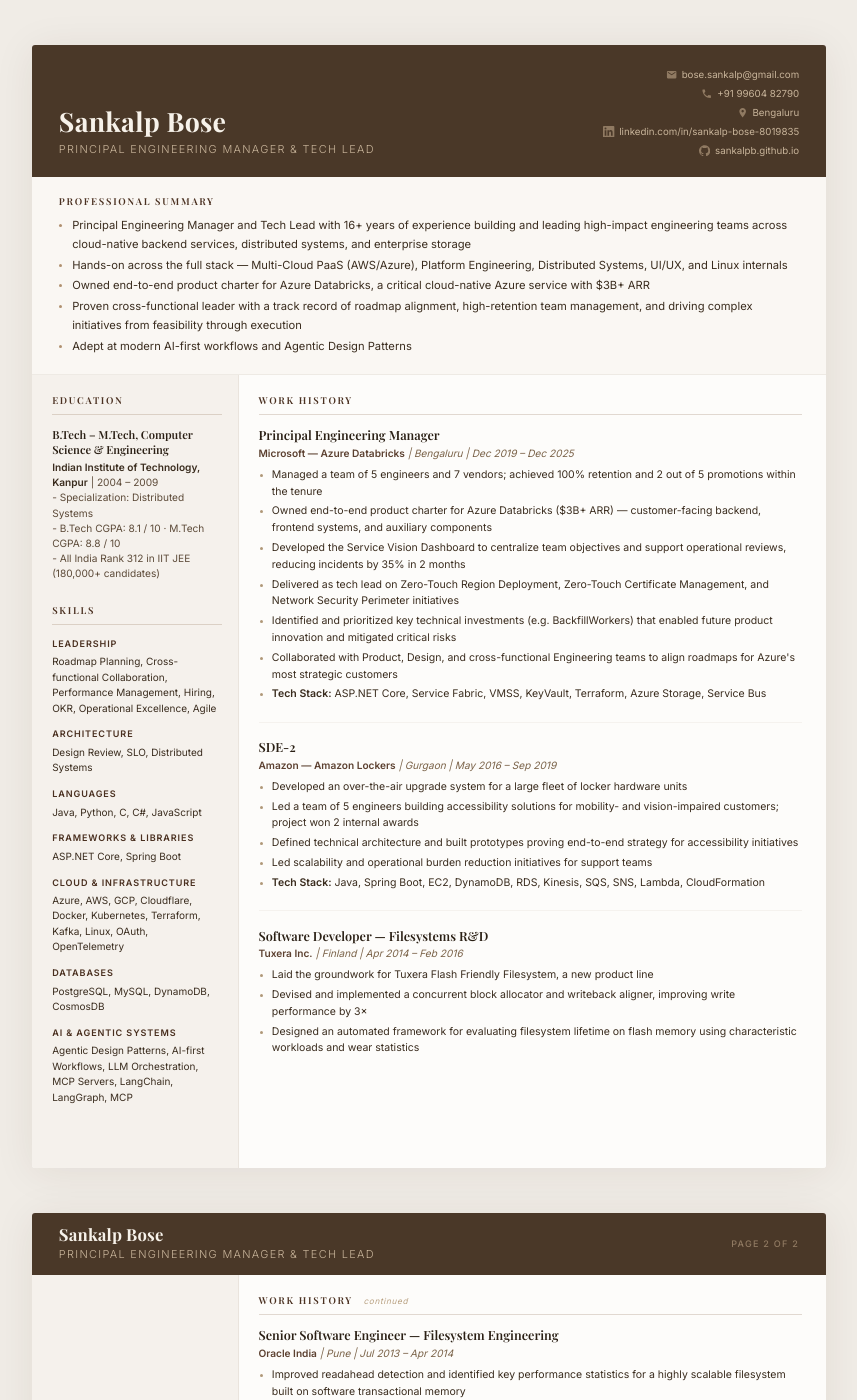
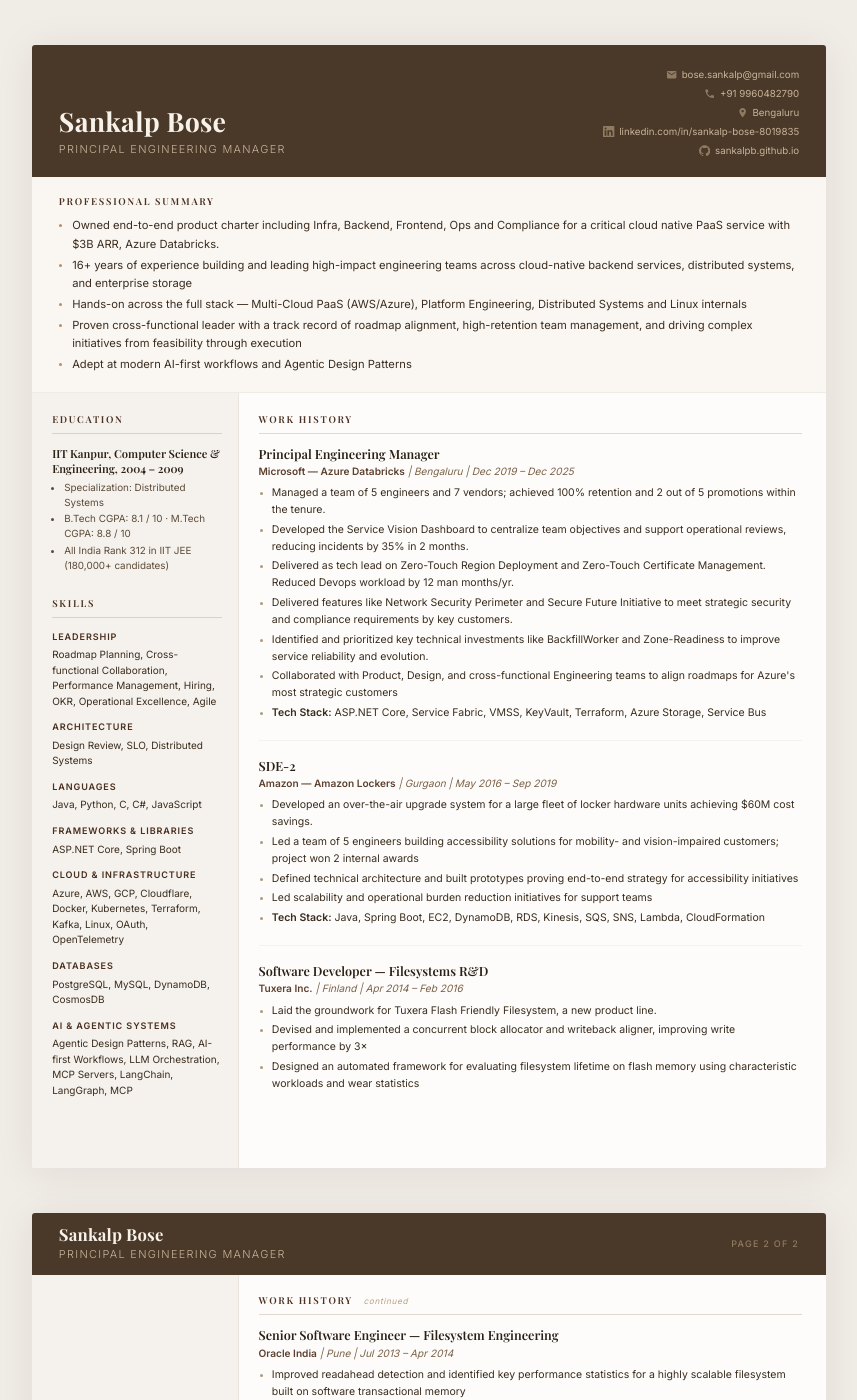
Before and after one commit to sankalpb/sankalpb.github.io, a Jekyll site: the page cv.html, which Jekyll copies as it is, in a window 1280 px wide and 1400 px high. Shown: the whole window, without its empty margins (211-1068 px from the left). Built offline with Jekyll 4.4.1, drawn with Linux system fonts in a browser that asks for light colours; some web fonts are replaced.

Commit message:
cv update

```diff
--- a/cv.html
+++ b/cv.html
@@ -398,11 +398,11 @@
     <header class="cv-header">
       <div class="header-left">
         <div class="cv-name">Sankalp Bose</div>
-        <div class="cv-title">Principal Engineering Manager & Tech Lead</div>
+        <div class="cv-title">Principal Engineering Manager</div>
       </div>
       <div class="cv-contact">
         <a href="mailto:bose.sankalp@gmail.com" class="contact-item"><svg viewBox="0 0 24 24" aria-hidden="true"><path d="M20 4H4c-1.1 0-2 .9-2 2v12c0 1.1.9 2 2 2h16c1.1 0 2-.9 2-2V6c0-1.1-.9-2-2-2zm0 4-8 5-8-5V6l8 5 8-5v2z"/></svg>bose.sankalp@gmail.com</a>
-<span class="contact-item"><svg viewBox="0 0 24 24" aria-hidden="true"><path d="M6.62 10.79c1.44 2.83 3.76 5.14 6.59 6.59l2.2-2.2c.27-.27.67-.36 1.02-.24 1.12.37 2.33.57 3.57.57.55 0 1 .45 1 1V20c0 .55-.45 1-1 1-9.39 0-17-7.61-17-17 0-.55.45-1 1-1h3.5c.55 0 1 .45 1 1 0 1.25.2 2.45.57 3.57.11.35.03.74-.25 1.02l-2.2 2.2z"/></svg>+91 99604 82790</span>
+<span class="contact-item"><svg viewBox="0 0 24 24" aria-hidden="true"><path d="M6.62 10.79c1.44 2.83 3.76 5.14 6.59 6.59l2.2-2.2c.27-.27.67-.36 1.02-.24 1.12.37 2.33.57 3.57.57.55 0 1 .45 1 1V20c0 .55-.45 1-1 1-9.39 0-17-7.61-17-17 0-.55.45-1 1-1h3.5c.55 0 1 .45 1 1 0 1.25.2 2.45.57 3.57.11.35.03.74-.25 1.02l-2.2 2.2z"/></svg>+91 9960482790</span>
 <span class="contact-item"><svg viewBox="0 0 24 24" aria-hidden="true"><path d="M12 2C8.13 2 5 5.13 5 9c0 5.25 7 13 7 13s7-7.75 7-13c0-3.87-3.13-7-7-7zm0 9.5c-1.38 0-2.5-1.12-2.5-2.5s1.12-2.5 2.5-2.5 2.5 1.12 2.5 2.5-1.12 2.5-2.5 2.5z"/></svg>Bengaluru</span>
 <a href="https://linkedin.com/in/sankalp-bose-8019835" class="contact-item" target="_blank"><svg viewBox="0 0 24 24" aria-hidden="true"><path d="M20.447 20.452h-3.554v-5.569c0-1.328-.027-3.037-1.852-3.037-1.853 0-2.136 1.445-2.136 2.939v5.667H9.351V9h3.414v1.561h.046c.477-.9 1.637-1.85 3.37-1.85 3.601 0 4.267 2.37 4.267 5.455v6.286zM5.337 7.433a2.062 2.062 0 0 1-2.063-2.065 2.064 2.064 0 1 1 2.063 2.065zm1.782 13.019H3.555V9h3.564v11.452zM22.225 0H1.771C.792 0 0 .774 0 1.729v20.542C0 23.227.792 24 1.771 24h20.451C23.2 24 24 23.227 24 22.271V1.729C24 .774 23.2 0 22.222 0h.003z"/></svg>linkedin.com/in/sankalp-bose-8019835</a>
 <a href="https://sankalpb.github.io" class="contact-item" target="_blank"><svg viewBox="0 0 24 24" aria-hidden="true"><path d="M12 .297c-6.63 0-12 5.373-12 12 0 5.303 3.438 9.8 8.205 11.385.6.113.82-.258.82-.577 0-.285-.01-1.04-.015-2.04-3.338.724-4.042-1.61-4.042-1.61C4.422 18.07 3.633 17.7 3.633 17.7c-1.087-.744.084-.729.084-.729 1.205.084 1.838 1.236 1.838 1.236 1.07 1.835 2.809 1.305 3.495.998.108-.776.417-1.305.76-1.605-2.665-.3-5.466-1.332-5.466-5.93 0-1.31.465-2.38 1.235-3.22-.135-.303-.54-1.523.105-3.176 0 0 1.005-.322 3.3 1.23.96-.267 1.98-.399 3-.405 1.02.006 2.04.138 3 .405 2.28-1.552 3.285-1.23 3.285-1.23.645 1.653.24 2.873.12 3.176.765.84 1.23 1.91 1.23 3.22 0 4.61-2.805 5.625-5.475 5.92.42.36.81 1.096.81 2.22 0 1.606-.015 2.896-.015 3.286 0 .315.21.69.825.57C20.565 22.092 24 17.592 24 12.297c0-6.627-5.373-12-12-12"/></svg>sankalpb.github.io</a>
@@ -413,9 +413,9 @@
     <section class="cv-summary">
       <div class="section-label">Professional Summary</div>
       <ul>
-<li>Principal Engineering Manager and Tech Lead with 16+ years of experience building and leading high-impact engineering teams across cloud-native backend services, distributed systems, and enterprise storage</li>
-<li>Hands-on across the full stack — Multi-Cloud PaaS (AWS/Azure), Platform Engineering, Distributed Systems, UI/UX, and Linux internals</li>
-<li>Owned end-to-end product charter for Azure Databricks, a critical cloud-native Azure service with $3B+ ARR</li>
+<li>Owned end-to-end product charter including Infra, Backend, Frontend, Ops and Compliance for a critical cloud native PaaS service with $3B ARR, Azure Databricks.</li>
+<li>16+ years of experience building and leading high-impact engineering teams across cloud-native backend services, distributed systems, and enterprise storage</li>
+<li>Hands-on across the full stack — Multi-Cloud PaaS (AWS/Azure), Platform Engineering, Distributed Systems and Linux internals</li>
 <li>Proven cross-functional leader with a track record of roadmap alignment, high-retention team management, and driving complex initiatives from feasibility through execution</li>
 <li>Adept at modern AI-first workflows and Agentic Design Patterns</li>
 </ul>
@@ -428,10 +428,11 @@
       <aside class="cv-sidebar">
         <div>
           <div class="section-heading">Education</div>
-          <div class="edu-entry"><div class="entry-title">B.Tech – M.Tech, Computer Science & Engineering</div><p><strong>Indian Institute of Technology, Kanpur</strong> | 2004 – 2009<br />
-- Specialization: Distributed Systems<br />
-- B.Tech CGPA: 8.1 / 10 · M.Tech CGPA: 8.8 / 10<br />
-- All India Rank 312 in IIT JEE (180,000+ candidates)</p></div>
+          <div class="edu-entry"><div class="entry-title">IIT Kanpur, Computer Science & Engineering, 2004 – 2009</div><ul>
+<li>Specialization: Distributed Systems</li>
+<li>B.Tech CGPA: 8.1 / 10 · M.Tech CGPA: 8.8 / 10</li>
+<li>All India Rank 312 in IIT JEE (180,000+ candidates)</li>
+</ul></div>
         </div>
         <div>
           <div class="section-heading">Skills</div>
@@ -441,7 +442,7 @@
 <div class="skill-group"><div class="skill-heading">Frameworks & Libraries</div><p>ASP.NET Core, Spring Boot</p></div>
 <div class="skill-group"><div class="skill-heading">Cloud & Infrastructure</div><p>Azure, AWS, GCP, Cloudflare, Docker, Kubernetes, Terraform, Kafka, Linux, OAuth, OpenTelemetry</p></div>
 <div class="skill-group"><div class="skill-heading">Databases</div><p>PostgreSQL, MySQL, DynamoDB, CosmosDB</p></div>
-<div class="skill-group"><div class="skill-heading">AI & Agentic Systems</div><p>Agentic Design Patterns, AI-first Workflows, LLM Orchestration, MCP Servers, LangChain, LangGraph, MCP</p></div>
+<div class="skill-group"><div class="skill-heading">AI & Agentic Systems</div><p>Agentic Design Patterns, RAG, AI-first Workflows, LLM Orchestration, MCP Servers, LangChain, LangGraph, MCP</p></div>
         </div>
       </aside>
 
@@ -449,23 +450,23 @@
       <main class="cv-main">
         <div class="section-heading">Work History</div>
         <div class="work-entry"><div class="entry-title">Principal Engineering Manager</div><div class="entry-meta"><p><strong>Microsoft — Azure Databricks</strong> | Bengaluru | Dec 2019 – Dec 2025</p></div><ul>
-<li>Managed a team of 5 engineers and 7 vendors; achieved 100% retention and 2 out of 5 promotions within the tenure</li>
-<li>Owned end-to-end product charter for Azure Databricks ($3B+ ARR) — customer-facing backend, frontend systems, and auxiliary components</li>
-<li>Developed the Service Vision Dashboard to centralize team objectives and support operational reviews, reducing incidents by 35% in 2 months</li>
-<li>Delivered as tech lead on Zero-Touch Region Deployment, Zero-Touch Certificate Management, and Network Security Perimeter initiatives</li>
-<li>Identified and prioritized key technical investments (e.g. BackfillWorkers) that enabled future product innovation and mitigated critical risks</li>
+<li>Managed a team of 5 engineers and 7 vendors; achieved 100% retention and 2 out of 5 promotions within the tenure.</li>
+<li>Developed the Service Vision Dashboard to centralize team objectives and support operational reviews, reducing incidents by 35% in 2 months.</li>
+<li>Delivered as tech lead on Zero-Touch Region Deployment and Zero-Touch Certificate Management. Reduced Devops workload by 12 man months/yr.</li>
+<li>Delivered features like Network Security Perimeter and Secure Future Initiative to meet strategic security and compliance requirements by key customers.</li>
+<li>Identified and prioritized key technical investments like BackfillWorker and Zone-Readiness to improve service reliability and evolution.</li>
 <li>Collaborated with Product, Design, and cross-functional Engineering teams to align roadmaps for Azure's most strategic customers</li>
 <li><strong>Tech Stack:</strong> ASP.NET Core, Service Fabric, VMSS, KeyVault, Terraform, Azure Storage, Service Bus</li>
 </ul></div>
 <div class="work-entry"><div class="entry-title">SDE-2</div><div class="entry-meta"><p><strong>Amazon — Amazon Lockers</strong> | Gurgaon | May 2016 – Sep 2019</p></div><ul>
-<li>Developed an over-the-air upgrade system for a large fleet of locker hardware units</li>
+<li>Developed an over-the-air upgrade system for a large fleet of locker hardware units achieving $60M cost savings. </li>
 <li>Led a team of 5 engineers building accessibility solutions for mobility- and vision-impaired customers; project won 2 internal awards</li>
 <li>Defined technical architecture and built prototypes proving end-to-end strategy for accessibility initiatives</li>
 <li>Led scalability and operational burden reduction initiatives for support teams</li>
 <li><strong>Tech Stack:</strong> Java, Spring Boot, EC2, DynamoDB, RDS, Kinesis, SQS, SNS, Lambda, CloudFormation</li>
 </ul></div>
 <div class="work-entry"><div class="entry-title">Software Developer — Filesystems R&D</div><div class="entry-meta"><p><strong>Tuxera Inc.</strong> | Finland | Apr 2014 – Feb 2016</p></div><ul>
-<li>Laid the groundwork for Tuxera Flash Friendly Filesystem, a new product line</li>
+<li>Laid the groundwork for Tuxera Flash Friendly Filesystem, a new product line.</li>
 <li>Devised and implemented a concurrent block allocator and writeback aligner, improving write performance by 3×</li>
 <li>Designed an automated framework for evaluating filesystem lifetime on flash memory using characteristic workloads and wear statistics</li>
 </ul></div>
@@ -481,7 +482,7 @@
     <header class="cv-header cv-header--p2">
       <div class="header-left">
         <div class="cv-name">Sankalp Bose</div>
-        <div class="cv-title">Principal Engineering Manager & Tech Lead</div>
+        <div class="cv-title">Principal Engineering Manager</div>
       </div>
       <div class="p2-page-label">page 2 of 2</div>
     </header>
```
